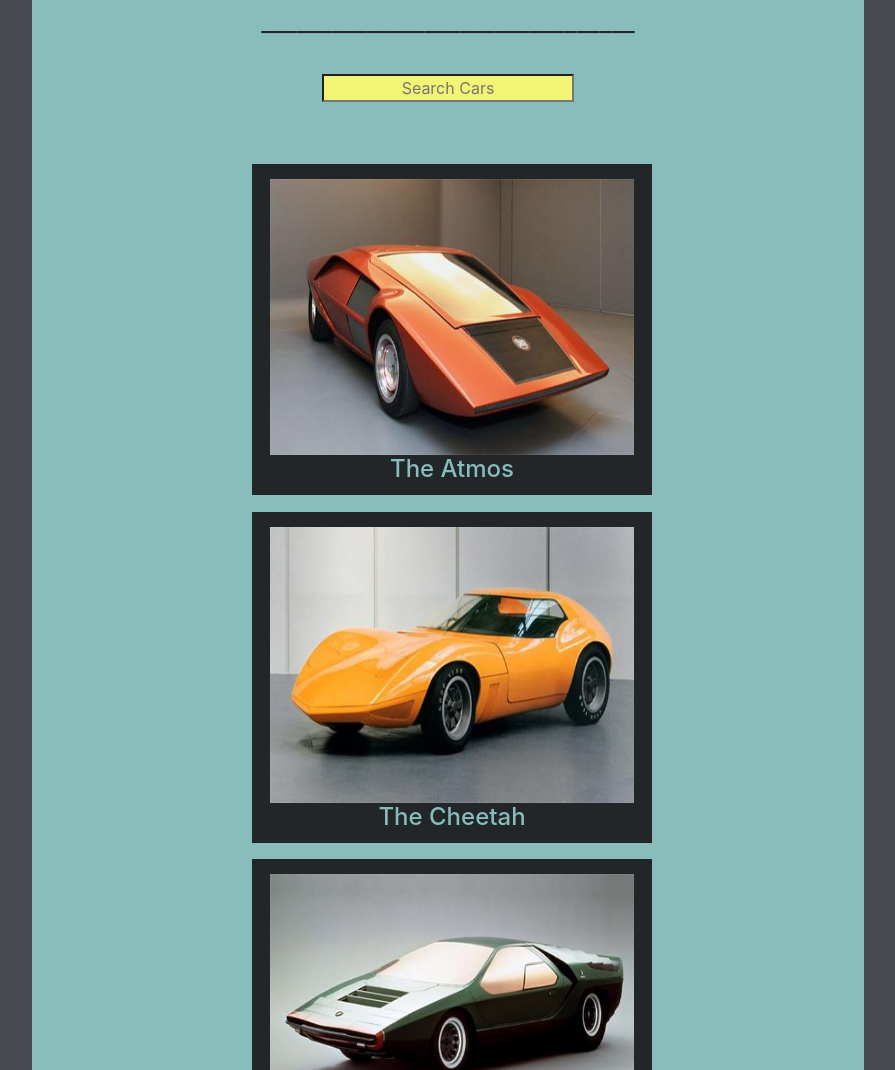
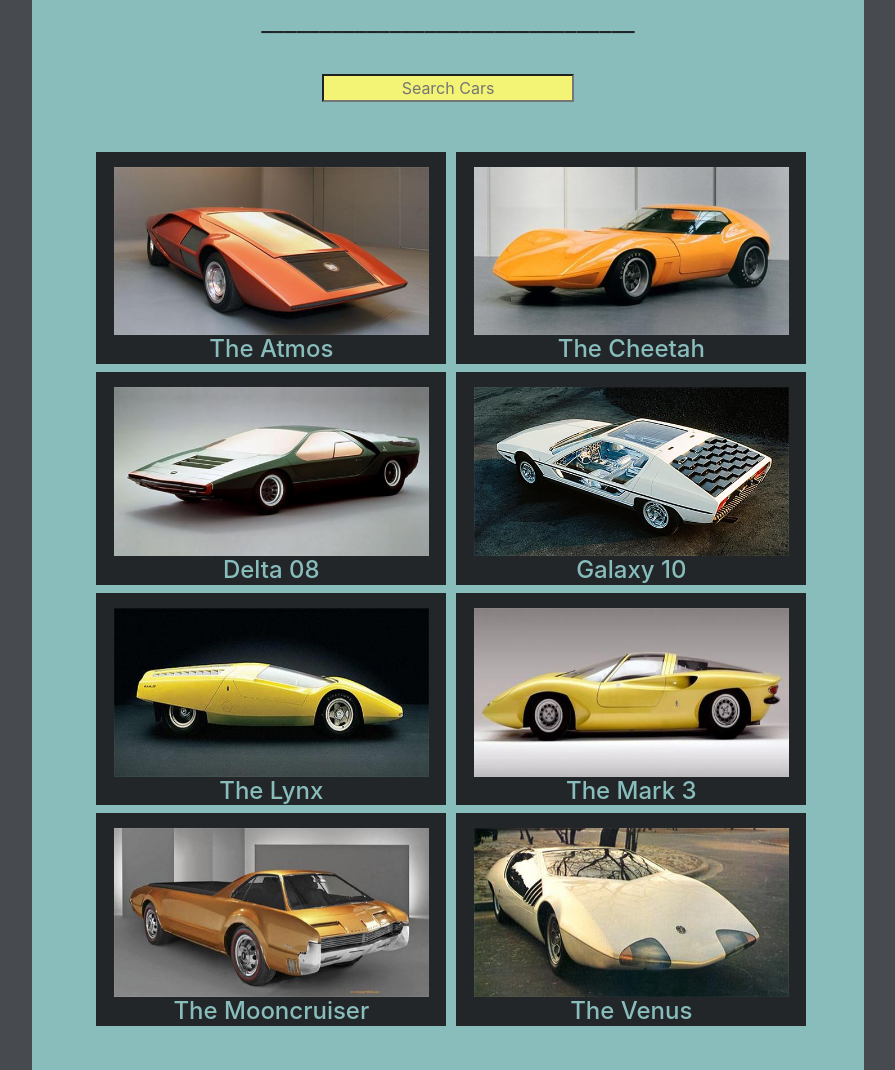
Before and after one commit to vinedsel/astro-moderne, a website: page inventory.html in a window 1280 px wide. Shown: the part 802-1872 px from the top of the page, without its empty margins (192-1087 px from the left). Drawn offline with nearby package versions, Linux system fonts and the light colour scheme; a web font is replaced by a local one.

Commit message:
Everything now scales as it should on the inventory page, HUZZAH.

```diff
--- a/asteroid.css
+++ b/asteroid.css
@@ -294,24 +294,30 @@ input {
   justify-content: center;
   display: flex;
   flex-wrap: wrap;
+  margin-left: 1%;;
 }
 
-#stack {
-  margin: 1%;
+div.stack {
+  margin: 2%;
+
 }
 
 article {
-  justify-content: center;
   background-color: #222629;
-  width: 400px;
-  height: 100%;
-  margin: 1%;
+  max-width: 350px;
+  height: auto;
+  margin: 0 auto;
   padding-top: 15px;
+  flex-wrap: wrap;
+  margin-right: 10px;
 }
 
 #card {
   display: block;
   margin: 0 auto;
+  width: 90%;
+  height: auto;
+  display: flex;
 }
 
 h4 {
```
